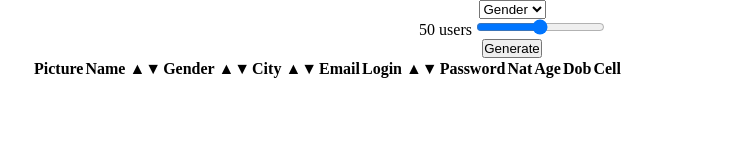
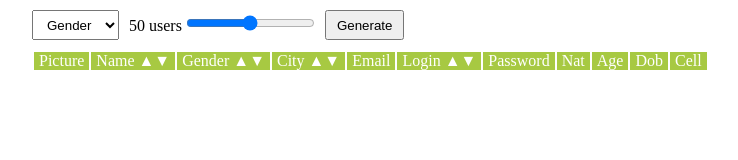
Before and after one commit to so2niko-students/base-front-app, a plain HTML site: page index.html in a window 1280 px wide. Shown: the whole page, without its empty margins (128-866 px from the left). Drawn offline with Linux system fonts and the light colour scheme.

Commit message:
adding basic styles

```diff
--- a/index.html
+++ b/index.html
@@ -12,6 +12,7 @@
   <body>
     <section>
       <div class="table-wrapper">
+        <div class="input-wrapper">
           <select name="gender" class="gender" id="gender">
             <option>Gender</option>
             <option value="all">All</option>
@@ -20,9 +21,16 @@
           </select>
           <div class="range-wrapper">
             <label class="user-amount" for="amount">50 users</label>
-          <input type="range" class="amount" name="amount" min="0" max="100" />
+            <input
+              type="range"
+              class="amount"
+              name="amount"
+              min="0"
+              max="100"
+            />
           </div>
           <input class="submit-button" type="submit" value="Generate" />
+        </div>
         <table class="sortable-table">
           <thead>
             <tr>
--- a/style.css
+++ b/style.css
@@ -10,3 +10,27 @@ section {
   max-width: 1000px;
   text-align: center;
 }
+
+.input-wrapper {
+  display: flex;
+  margin: 10px 0;
+}
+
+.input-wrapper > * {
+  padding: 5px 10px;
+}
+
+th {
+  background-color: #a7c942;
+  color: #fff;
+  font-weight: 500;
+  padding: 0 5px;
+}
+
+tr:nth-child(even) {
+  background-color: #eaf2d3;
+}
+
+img {
+  width: 100%;
+}
```
Lines whose indentation alone changed are shown as unchanged.
